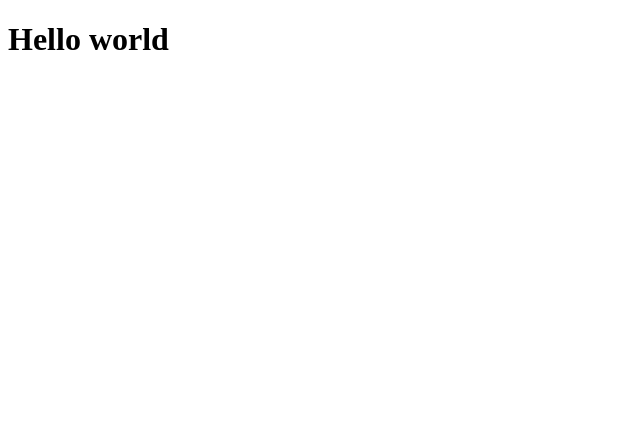
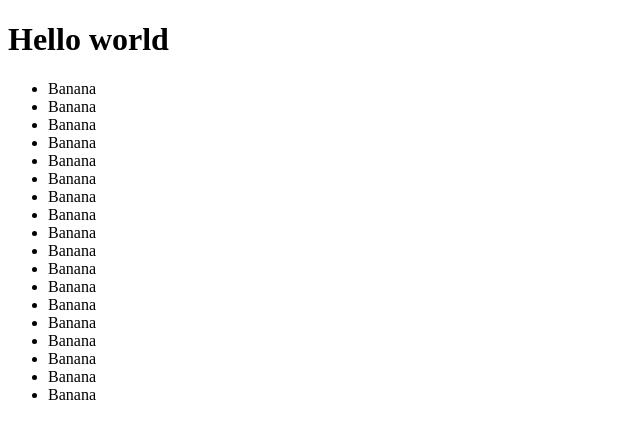
Before and after one commit to him123hey/netlify_demo, a plain HTML site: page index.html in a window 1280 px wide. Shown: the whole page, without its empty margins (0-640 px from the left). Drawn offline with Linux system fonts and the light colour scheme.

Commit message:
add list

```diff
--- a/index.html
+++ b/index.html
@@ -7,5 +7,25 @@
 </head>
 <body>
     <h1>Hello world</h1>
+    <ul>
+        <li>Banana</li>
+        <li>Banana</li>
+        <li>Banana</li>
+        <li>Banana</li>
+        <li>Banana</li>
+        <li>Banana</li>
+        <li>Banana</li>
+        <li>Banana</li>
+        <li>Banana</li>
+        <li>Banana</li>
+        <li>Banana</li>
+        <li>Banana</li>
+        <li>Banana</li>
+        <li>Banana</li>
+        <li>Banana</li>
+        <li>Banana</li>
+        <li>Banana</li>
+        <li>Banana</li>
+    </ul>
 </body>
 </html>
```
